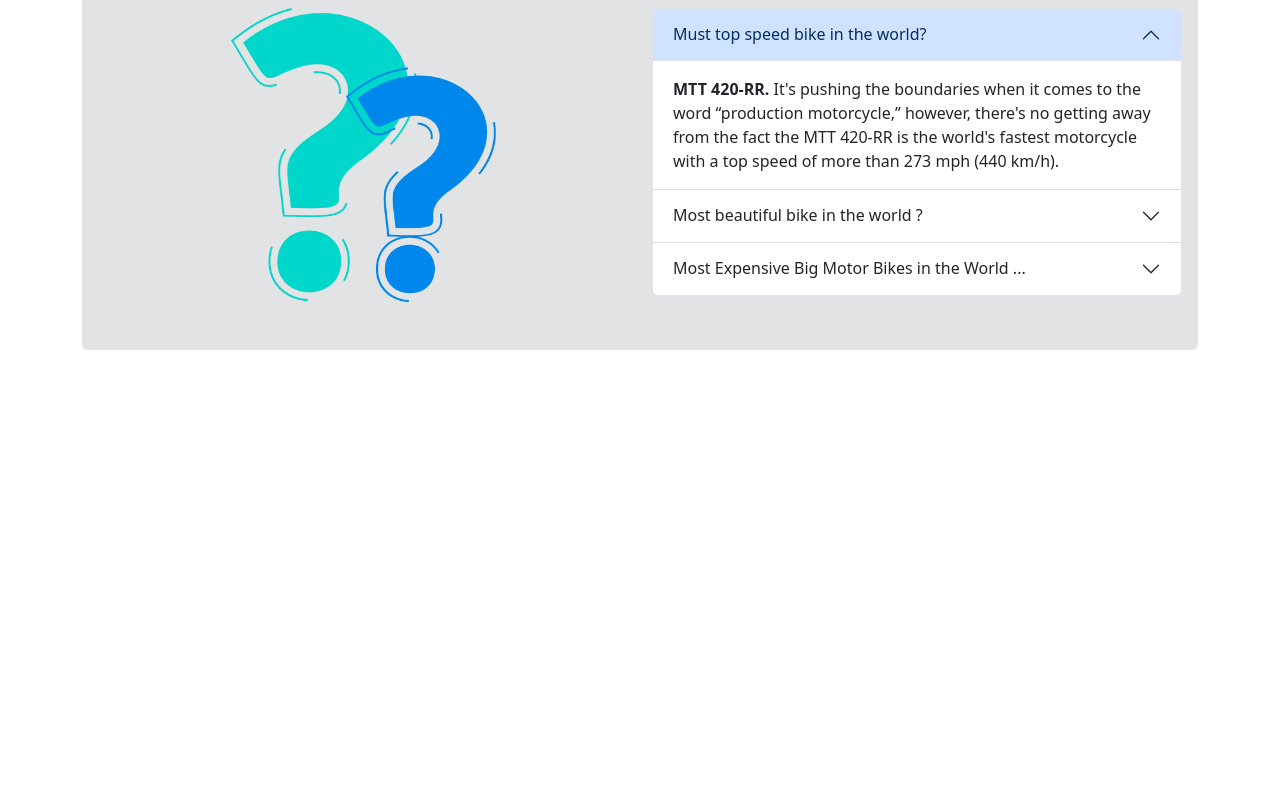
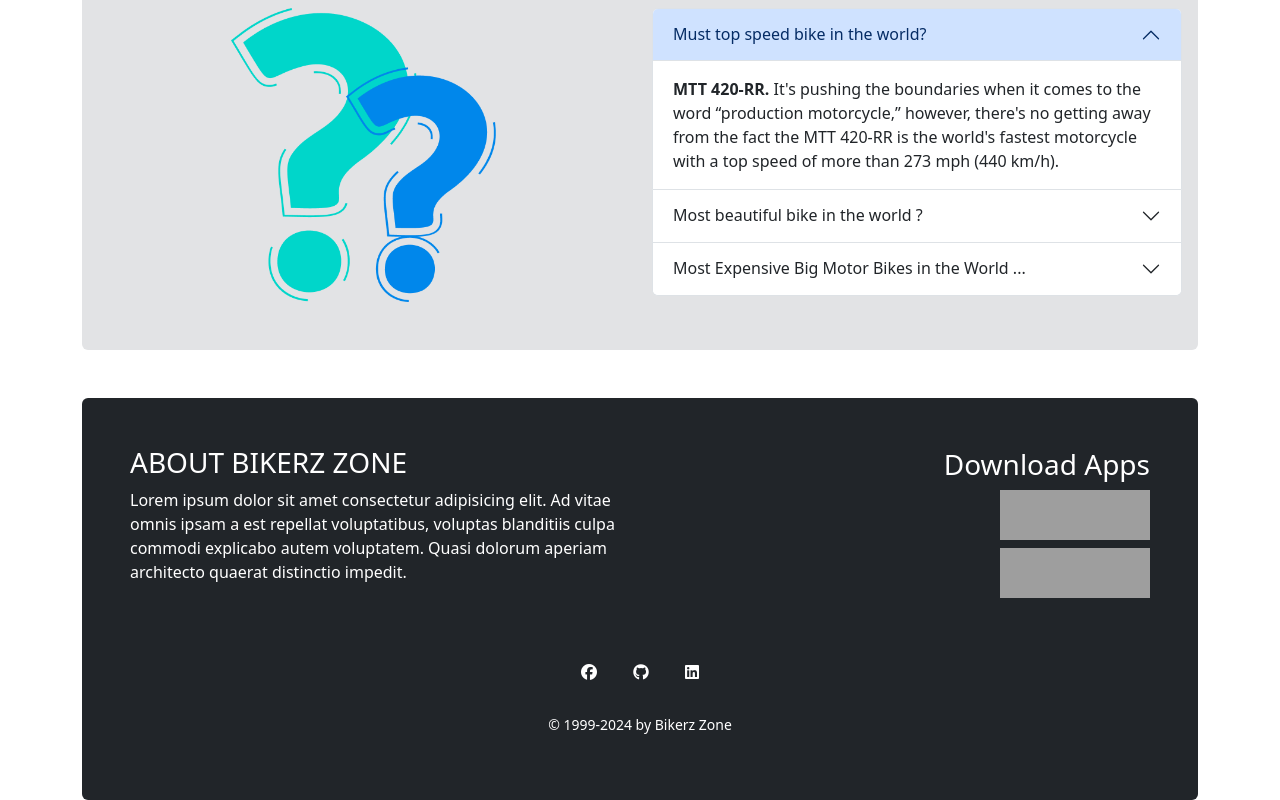
Before and after one commit to AbuZobayed/bikerz-zone, a plain HTML site: page index.html in a window 1280 px wide. Shown: the part 2516-3316 px from the top of the page. Before the commit the page ends 2866 px from the top, so only its background shows below. Drawn offline with nearby package versions, Linux system fonts and the light colour scheme; grey boxes are pictures that could not be loaded.

Commit message:
footer  secction

```diff
--- a/css/styles.css
+++ b/css/styles.css
@@ -46,3 +46,12 @@
     );
     box-shadow: 0 5px 15px rgba(242, 97, 103, 0.4);
   }
+
+  .bn46 {
+    width: 150px;
+    height: 50px;
+  }
+  .bn45 {
+    width: 150px;
+    height: 50px;
+  }
--- a/index.html
+++ b/index.html
@@ -338,6 +338,38 @@
 
     </main>
 
+    <!-- start footer section  -->
+    <footer class="bg-dark mt-5 py-5 px-5 rounded g-4">
+      <div class="row row-cols-1 row-cols-md-2">
+        <div class="col">
+          <h3 class="text-white">ABOUT BIKERZ ZONE</h3>
+          <p class="text-white">Lorem ipsum dolor sit amet consectetur adipisicing elit. Ad vitae omnis ipsam a est repellat voluptatibus,
+            voluptas blanditiis culpa commodi explicabo autem voluptatem. Quasi dolorum aperiam architecto quaerat distinctio impedit.</p>
+        </div>
+      <div class="col  d-flex flex-column justify-content-center align-items-end">
+        <h3 class="text-white">Download Apps</h3>
+
+          <a href="/" tabIndex="0"><img class="bn46 mb-2 "
+            src="https://developer.apple.com/assets/elements/badges/download-on-the-app-store.svg"alt="bn45"/></a>
+            <a href="/" tabIndex="0"><img class="bn45 " src="https://upload.wikimedia.org/wikipedia/commons/thumb/7/78/Google_Play_Store_badge_EN.svg/2560px-Google_Play_Store_badge_EN.svg.png"
+              alt="bn45"/></a>
+
+      </div>
+
+
+      </div>
+      <div class="text-center mt-5">
+        <p class="text-white ">
+          <i class="fab fa-facebook m-3"></i>
+          <i class="fab fa-github m-3"></i>
+          <i class="fab fa-linkedin m-3"></i>
+        </p>
+        <p><small class="text-white">&copy; 1999-2024 by Bikerz Zone</small></p>
+      </div>
+
+
+    </footer>
+
 
 
     <!-- bootstrap js  -->
```
